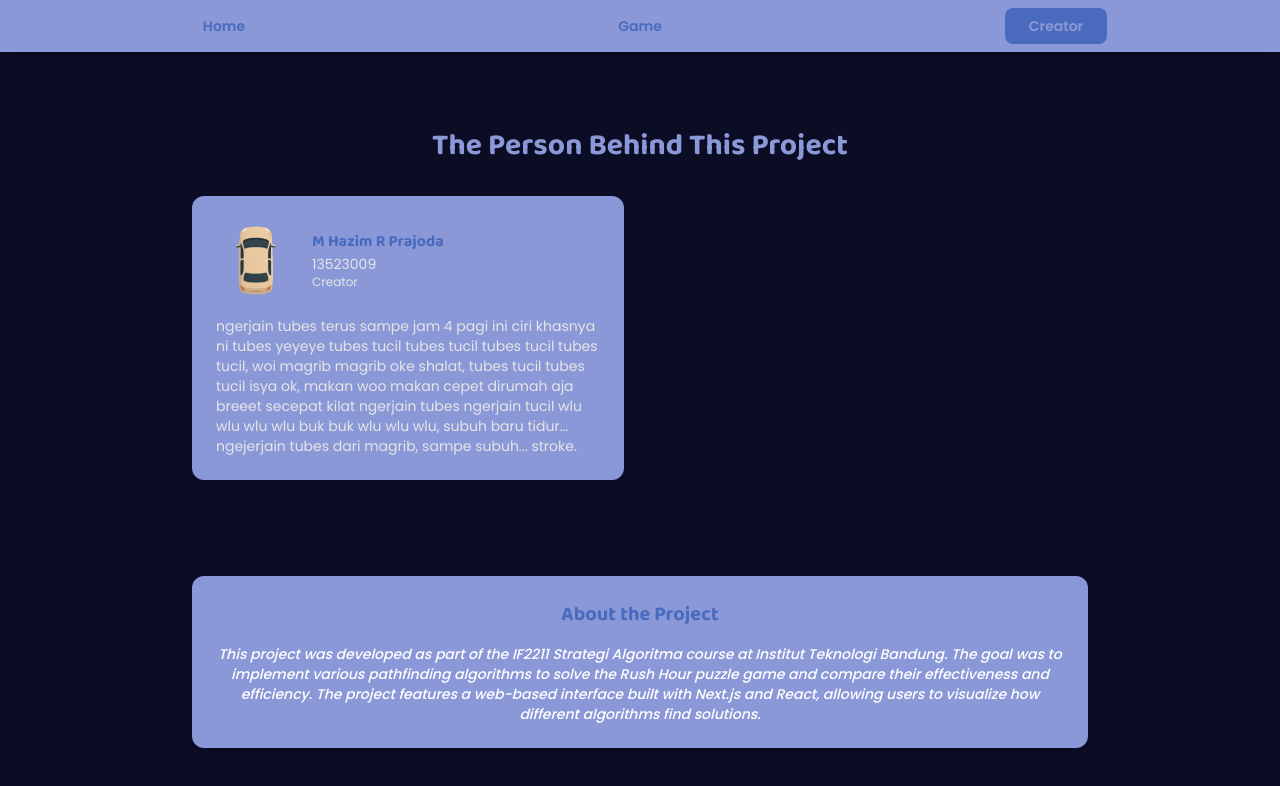
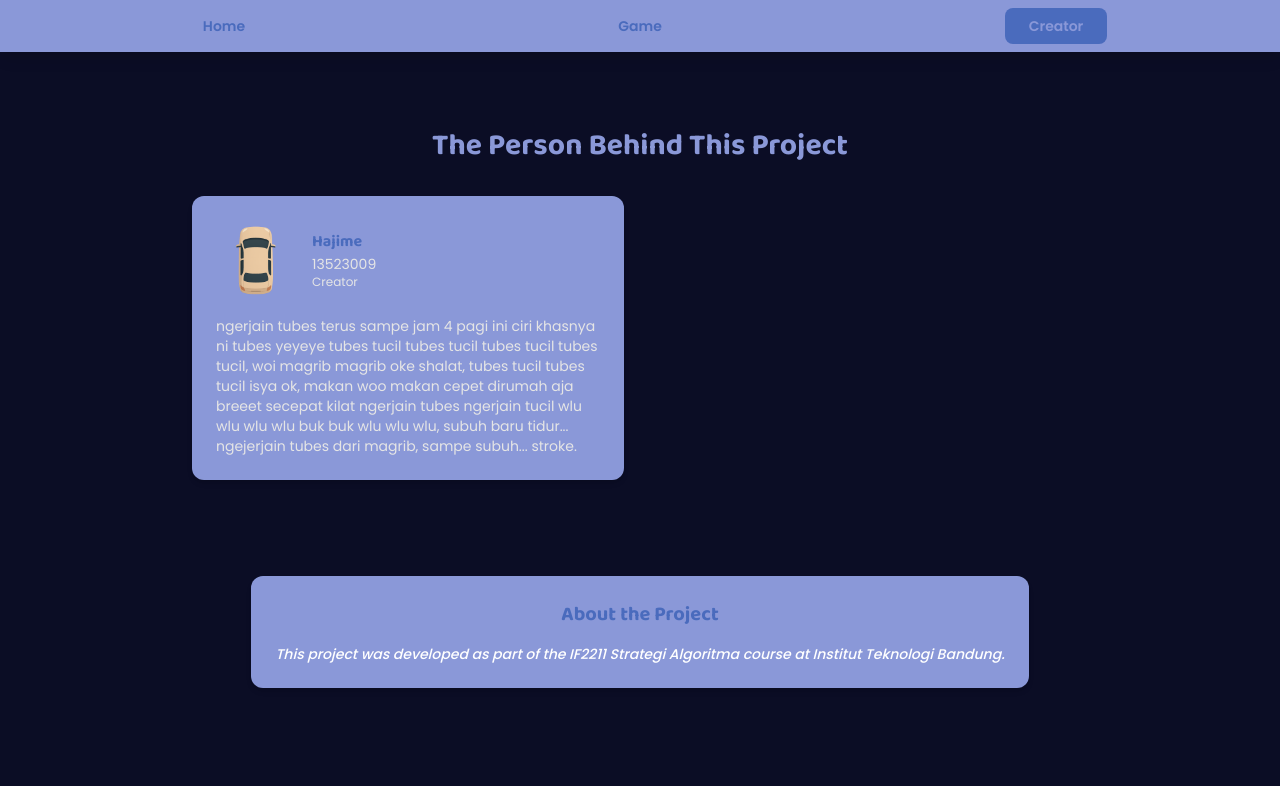
Before and after one commit to SayyakuHajime/Tucil3_13523009, a Next.js app: page /creator in a window 1280 px wide. Shown: the top 786 px of the page. Built offline with nearby package versions, Linux system fonts and the light colour scheme.

Commit message:
fix: Update creator page

```diff
--- a/src/app/creator/page.js
+++ b/src/app/creator/page.js
@@ -13,7 +13,7 @@ export default function CreatorsPage() {
 
         <div className="grid grid-cols-1 md:grid-cols-2 gap-8">
           <CreatorCard
-            name="M Hazim R Prajoda"
+            name="Hajime"
             nim="13523009"
             image="/images/car.png"
             role="Creator"
@@ -37,11 +37,7 @@ export default function CreatorsPage() {
         </SubheadingRed>
         <Paragraph className="text-center italic">
           This project was developed as part of the IF2211 Strategi Algoritma
-          course at Institut Teknologi Bandung. The goal was to implement
-          various pathfinding algorithms to solve the Rush Hour puzzle game and
-          compare their effectiveness and efficiency. The project features a
-          web-based interface built with Next.js and React, allowing users to
-          visualize how different algorithms find solutions.
+          course at Institut Teknologi Bandung.
         </Paragraph>
       </div>
     </main>
```
